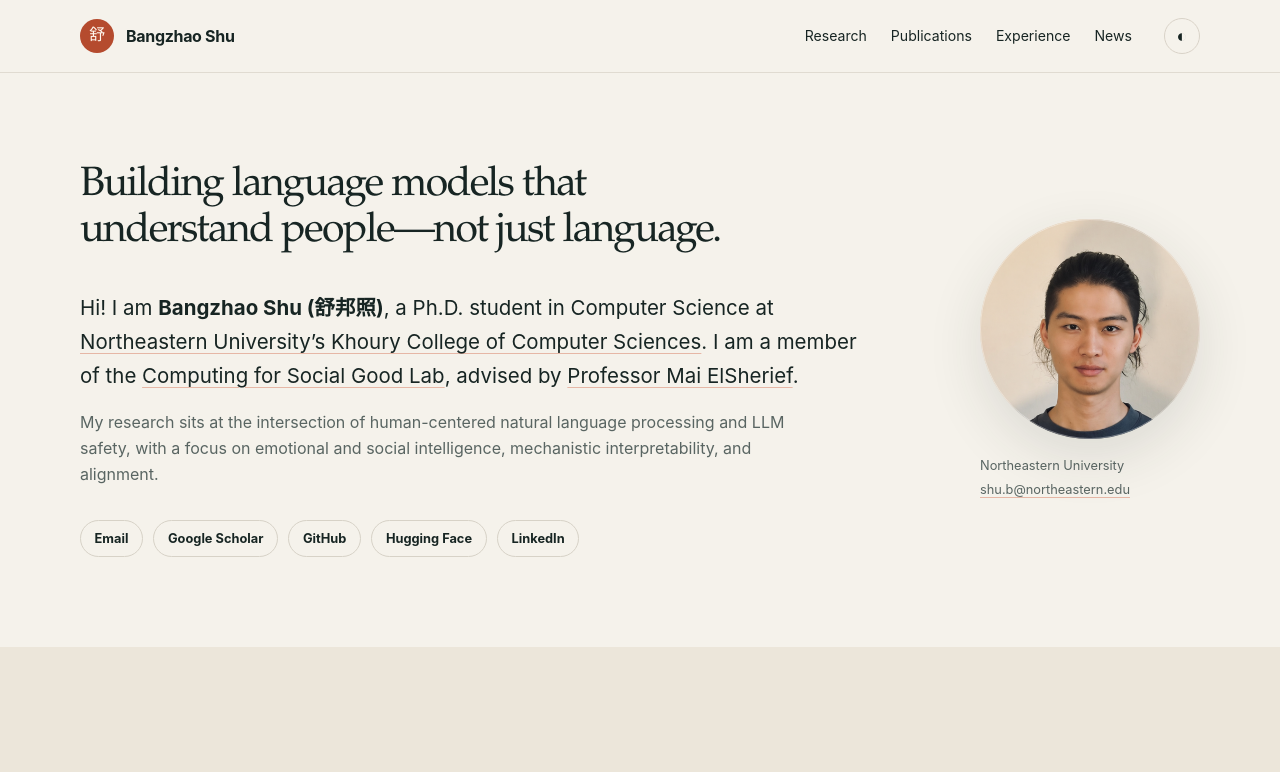
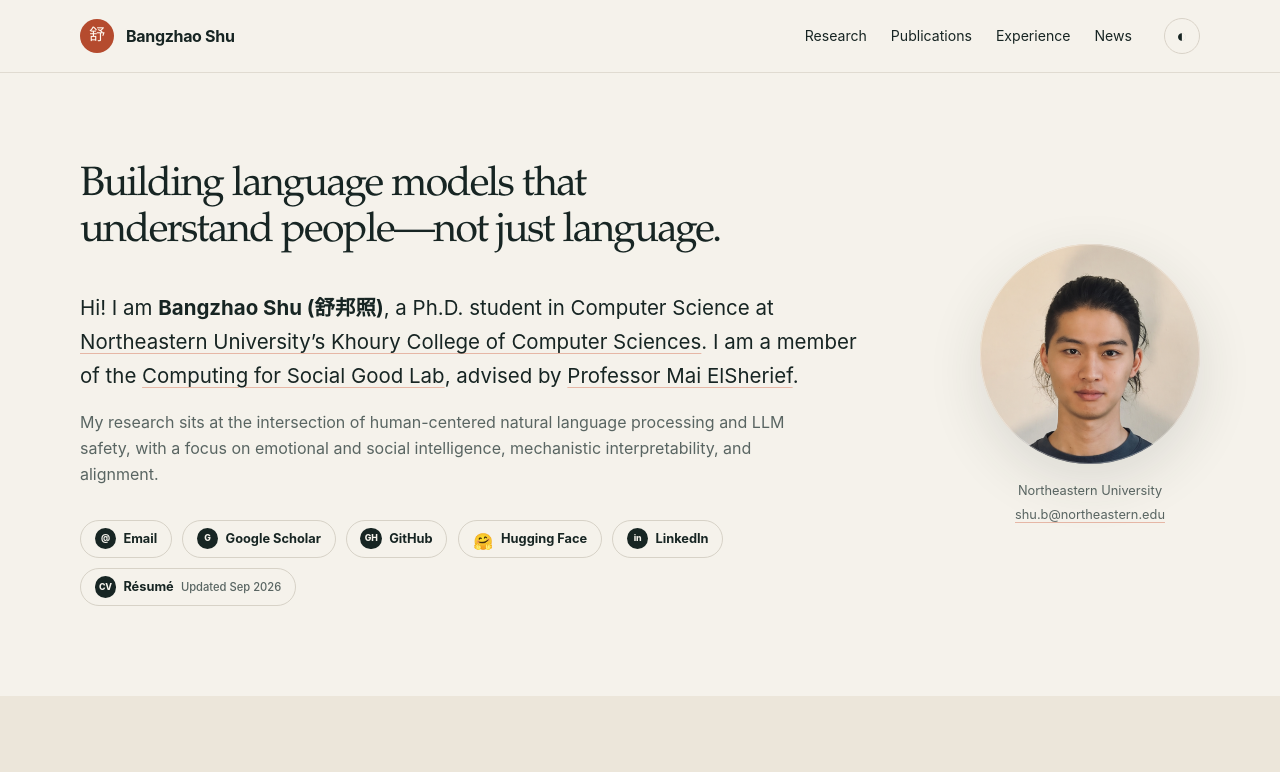
Before and after one commit to bangzhaojo/bangzhaojo.github.io, a plain HTML site: page index.html in a window 1280 px wide. Shown: the top 772 px of the page. Drawn offline with Linux system fonts and the light colour scheme.

Commit message:
Upload News, Icons, and details

```diff
--- a/assets/css/styles.css
+++ b/assets/css/styles.css
@@ -212,6 +212,9 @@
 
 .profile-links a,
 .paper-links a {
+  display: inline-flex;
+  align-items: center;
+  gap: 0.45rem;
   border: 1px solid var(--line);
   border-radius: 999px;
   padding: 0.45rem 0.85rem;
@@ -219,6 +222,41 @@
   font-weight: 700;
   text-decoration: none;
   transition: border-color 160ms ease, background 160ms ease, color 160ms ease;
+}
+
+.profile-icon {
+  min-width: 1.35rem;
+  height: 1.35rem;
+  display: inline-grid;
+  place-items: center;
+  border-radius: 50%;
+  background: var(--ink);
+  color: var(--paper);
+  font-size: 0.55rem;
+  font-weight: 800;
+  letter-spacing: -0.02em;
+}
+
+.profile-icon-emoji {
+  background: transparent;
+  font-size: 1rem;
+}
+
+.link-note {
+  color: var(--muted);
+  font-size: 0.7rem;
+  font-weight: 500;
+}
+
+.profile-links a:hover .profile-icon,
+.profile-links a:focus-visible .profile-icon {
+  background: #fff8ef;
+  color: var(--accent);
+}
+
+.profile-links a:hover .link-note,
+.profile-links a:focus-visible .link-note {
+  color: #fff8ef;
 }
 
 .profile-links a:hover,
@@ -266,6 +304,7 @@
   padding-top: 1rem;
   color: var(--muted);
   font-size: 0.8rem;
+  text-align: center;
 }
 
 .section {
--- a/index.html
+++ b/index.html
@@ -47,11 +47,12 @@
             with a focus on emotional and social intelligence, mechanistic interpretability, and alignment.
           </p>
           <div class="profile-links" aria-label="Profile links">
-            <a href="mailto:shu.b@northeastern.edu">Email</a>
-            <a href="https://scholar.google.com/citations?user=3VdLBgoAAAAJ&amp;hl=en">Google Scholar</a>
-            <a href="https://github.com/bangzhaojo">GitHub</a>
-            <a href="https://huggingface.co/bangzhao">Hugging Face</a>
-            <a href="https://www.linkedin.com/in/bangzhao-shu-770454232/">LinkedIn</a>
+            <a href="mailto:shu.b@northeastern.edu"><span class="profile-icon" aria-hidden="true">@</span>Email</a>
+            <a href="https://scholar.google.com/citations?user=3VdLBgoAAAAJ&amp;hl=en"><span class="profile-icon" aria-hidden="true">G</span>Google Scholar</a>
+            <a href="https://github.com/bangzhaojo"><span class="profile-icon" aria-hidden="true">GH</span>GitHub</a>
+            <a href="https://huggingface.co/bangzhao"><span class="profile-icon profile-icon-emoji" aria-hidden="true">🤗</span>Hugging Face</a>
+            <a href="https://www.linkedin.com/in/bangzhao-shu-770454232/"><span class="profile-icon" aria-hidden="true">in</span>LinkedIn</a>
+            <a href="assets/docs/Bangzhao_Shu_Resume_2026.pdf"><span class="profile-icon" aria-hidden="true">CV</span>Résumé <span class="link-note">Updated Sep 2026</span></a>
           </div>
         </div>
         <figure class="portrait-wrap">
@@ -228,6 +229,18 @@
         </div>
         <ol class="news-list">
           <li>
+            <time datetime="2026-08-20">Aug 20, 2026</time>
+            <p><a href="https://arxiv.org/abs/2604.25866">Why Are Some Emotions Harder for LLMs?</a> was accepted to the EMNLP 2026 main conference.</p>
+          </li>
+          <li>
+            <time datetime="2026-08-20">Aug 20, 2026</time>
+            <p><a href="https://arxiv.org/abs/2602.07781">“He gets to be the fun parent”</a> was accepted to ACM Transactions on Social Computing.</p>
+          </li>
+          <li>
+            <time datetime="2026-05-29">May 29, 2026</time>
+            <p>I gave an oral presentation of <a href="https://arxiv.org/abs/2509.09593">Fluent but Unfeeling</a> at ICWSM 2026 in Los Angeles.</p>
+          </li>
+          <li>
             <time datetime="2025-07">Jul 2025</time>
             <p><a href="https://arxiv.org/abs/2509.09593">Fluent but Unfeeling</a> was accepted to ICWSM 2026.</p>
           </li>
```
Also changed, not shown: 1 other file.
